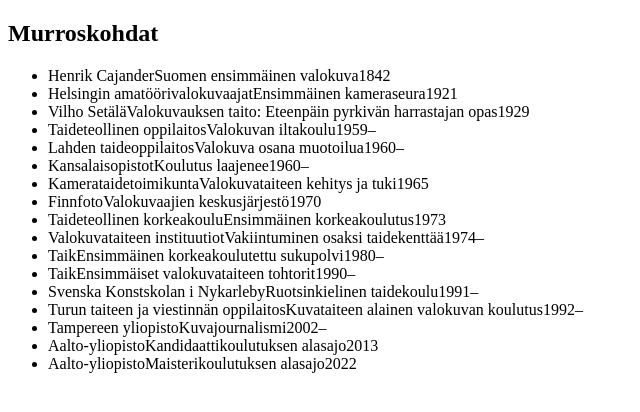
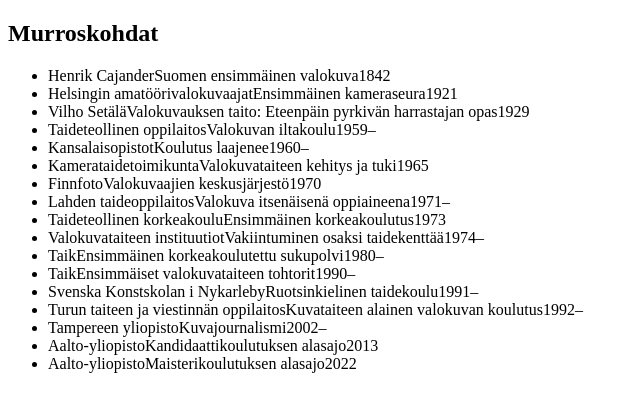
Before and after one commit to hibbi/hukkasusi-2.0, a Next.js app: page /paradigmat/parts/showcase in a window 1280 px wide. Shown: the top 412 px of the page, without its empty margins (0-640 px from the left). Built offline with nearby package versions, Linux system fonts and the light colour scheme.

Commit message:
Update showcase.js

```diff
--- a/src/pages/paradigmat/parts/showcase.js
+++ b/src/pages/paradigmat/parts/showcase.js
@@ -53,17 +53,6 @@
         </li>
         <li className="grid without-row-gap">
           <span className="col-span-4 md:col-span-3 lg:col-start-1 lg:col-end-7">
-            Lahden taideoppilaitos
-          </span>
-          <span className="col-span-4 lg:col-start-7 lg:col-end-12">
-            Valokuva osana muotoilua
-          </span>
-          <span className="col-span-4 md:col-span-1 lg:col-start-12 lg:col-end-13">
-            1960–
-          </span>
-        </li>
-        <li className="grid without-row-gap">
-          <span className="col-span-4 md:col-span-3 lg:col-start-1 lg:col-end-7">
             Kansalaisopistot
           </span>
           <span className="col-span-4 lg:col-start-7 lg:col-end-12">
@@ -93,6 +82,17 @@
           </span>
           <span className="col-span-4 md:col-span-1 lg:col-start-12 lg:col-end-13">
             1970
+          </span>
+        </li>
+        <li className="grid without-row-gap">
+          <span className="col-span-4 md:col-span-3 lg:col-start-1 lg:col-end-7">
+            Lahden taideoppilaitos
+          </span>
+          <span className="col-span-4 lg:col-start-7 lg:col-end-12">
+            Valokuva itsenäisenä oppiaineena
+          </span>
+          <span className="col-span-4 md:col-span-1 lg:col-start-12 lg:col-end-13">
+            1971–
           </span>
         </li>
         <li className="grid without-row-gap">
```
